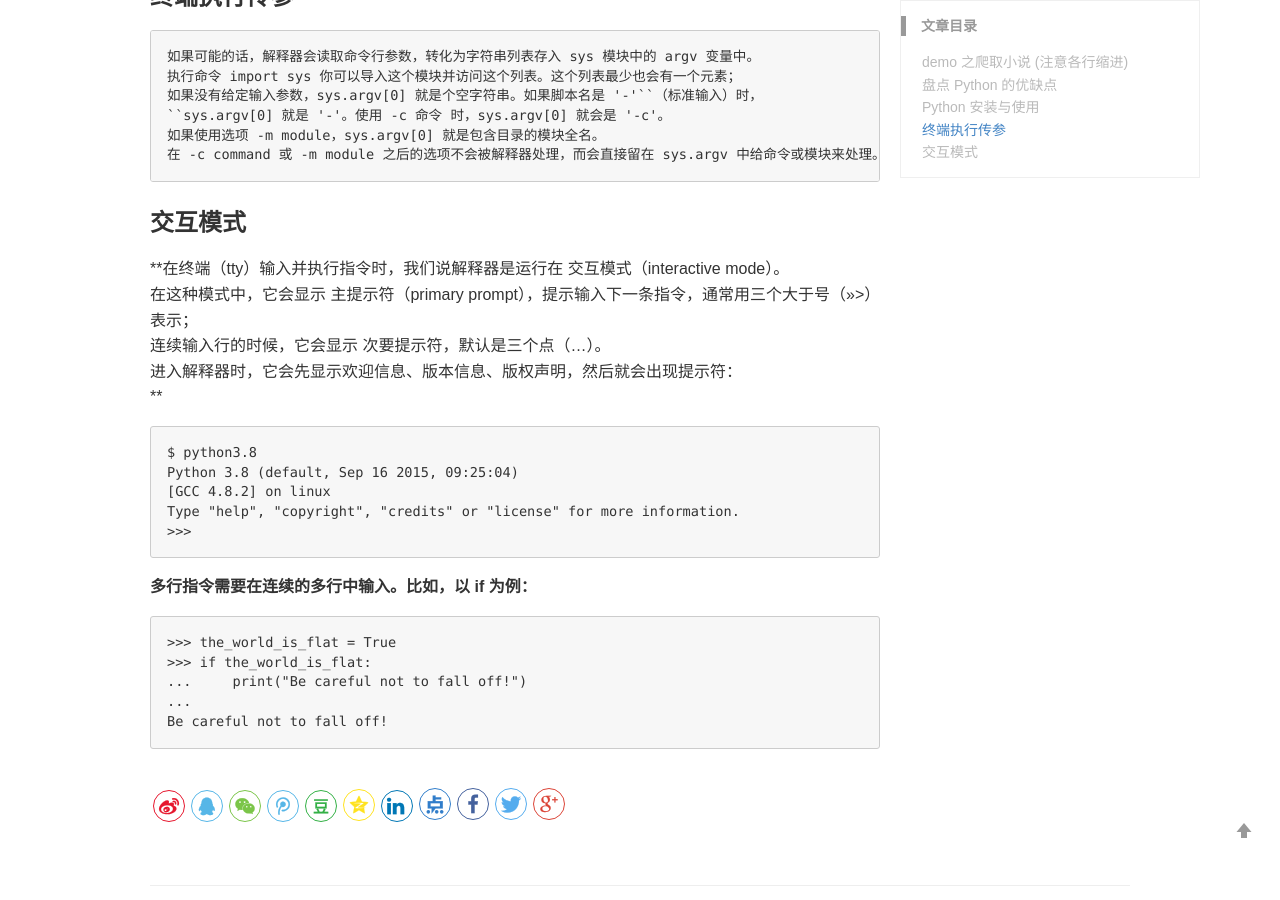
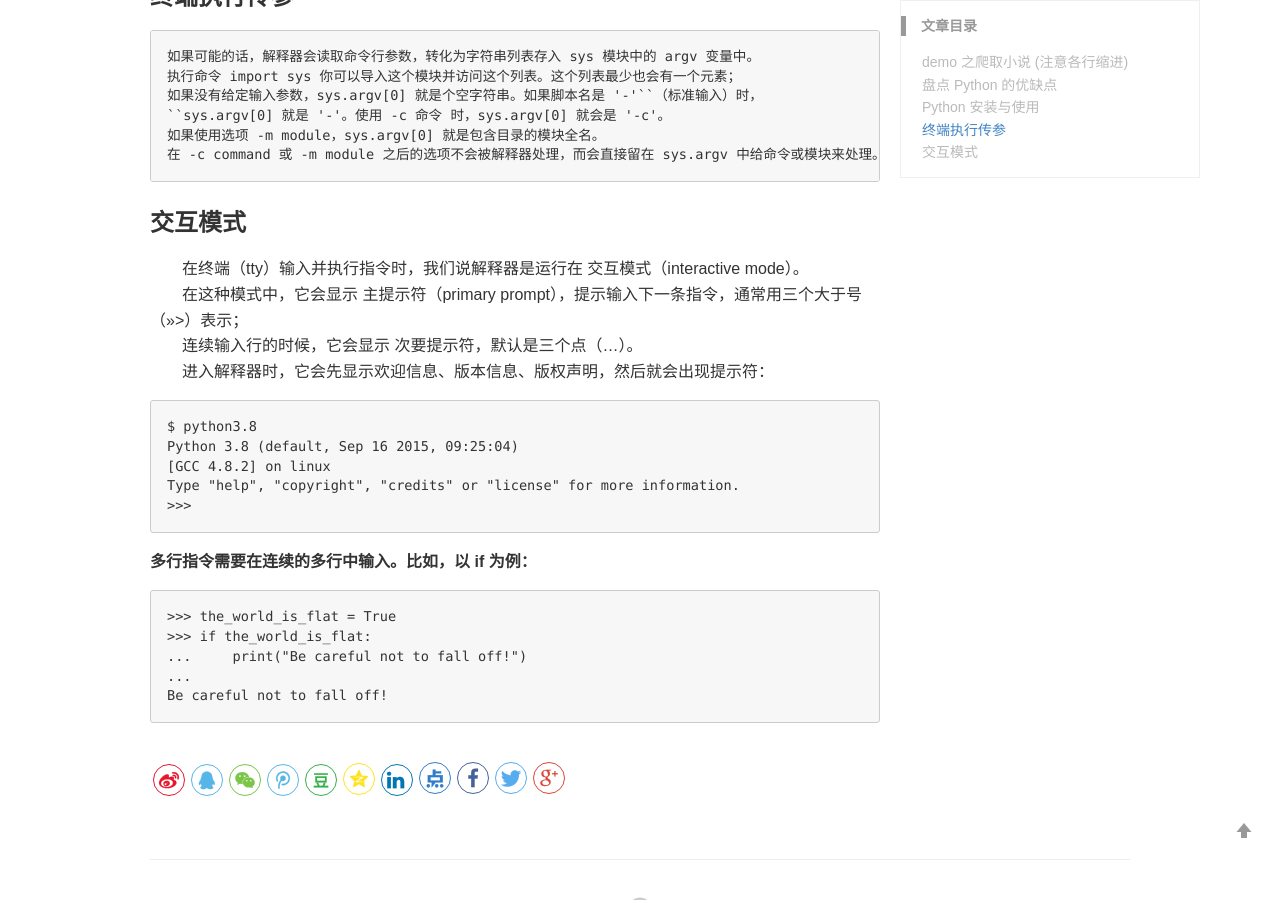
Before and after one commit to BugLiee/BugLiee.github.io, a Jekyll site: the page built from _posts/2020-06-15-blog.md, in a window 1280 px wide and 900 px high, scrolled down 3762 px. Built offline with Jekyll 4.4.1, drawn with Linux system fonts in a browser that asks for light colours; comment, search, counter and statistics services are not loaded.

````diff
--- a/_posts/2020-06-15-blog.md
+++ b/_posts/2020-06-15-blog.md
@@ -167,11 +167,11 @@ class PBookService(static_proxy(Service)):
 
 ### 交互模式
 
-   **在终端（tty）输入并执行指令时，我们说解释器是运行在 交互模式（interactive mode）。<br>
-   在这种模式中，它会显示 主提示符（primary prompt），提示输入下一条指令，通常用三个大于号（>>>）表示；<br>
-   连续输入行的时候，它会显示 次要提示符，默认是三个点（...）。<br>
-   进入解释器时，它会先显示欢迎信息、版本信息、版权声明，然后就会出现提示符：<br>
-   **
+　　在终端（tty）输入并执行指令时，我们说解释器是运行在 交互模式（interactive mode）。<br>
+　　在这种模式中，它会显示 主提示符（primary prompt），提示输入下一条指令，通常用三个大于号（>>>）表示；<br>
+　　连续输入行的时候，它会显示 次要提示符，默认是三个点（...）。<br>
+　　进入解释器时，它会先显示欢迎信息、版本信息、版权声明，然后就会出现提示符：<br>
+
 
 ```
 $ python3.8
````
